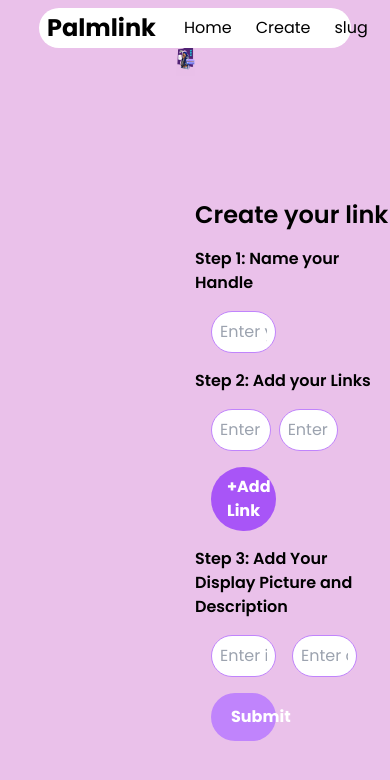
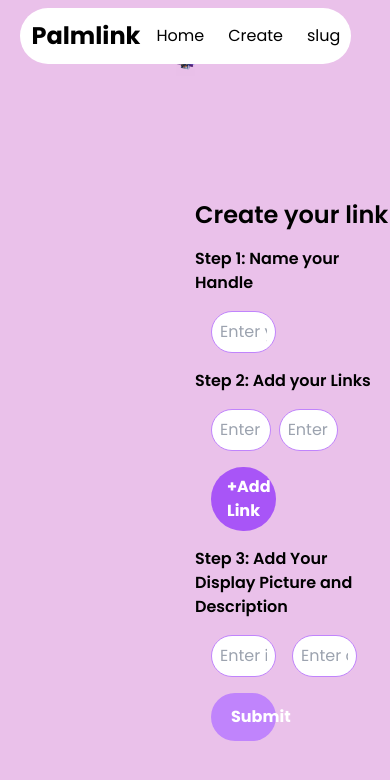
Before and after one commit to kumail-ahmad/myLink, a Next.js app: page /generate in a window 390 px wide. Shown: the top 780 px of the page. Built offline with nearby package versions, Linux system fonts and the light colour scheme; grey boxes are pictures that could not be loaded.

Commit message:
improved UI

```diff
--- a/app/components/Navbar.js
+++ b/app/components/Navbar.js
@@ -10,8 +10,8 @@ const Navbar = () => {
     <>
       {showNavbar && (
         <div className="container">
-          <nav className="bg-white w-[80vw] flex justify-between fixed top-2 md:top-10 right-[10vw] rounded-full  md:p-5 md:px-7 ">
-            <div className="logo&clickables flex items-center gap-3">
+          <nav className="bg-white md:w-[80vw] w-[85vw] flex justify-between fixed top-2 md:top-10 right-[10vw] rounded-full  px-1 p-2 md:p-5 md:px-7 ">
+            <div className="logo&clickables flex items-center md:gap-3">
               <div className="svg mx-2 flex items-center ">
                 <Link href="/">
                   {" "}
@@ -39,8 +39,8 @@ const Navbar = () => {
                   <Link href="withphoto">
                     <li className="hover:bg-gray-300 p-2 rounded">slug</li>
                   </Link>
-                  <li className="hover:bg-gray-300 p-2 rounded">Templates</li>
-                  <li className="hover:bg-gray-300 p-2 rounded">Templates</li>
+                  <li className="hover:bg-gray-300 p-2 rounded md:block hidden">Templates</li>
+                  <li className="hover:bg-gray-300 p-2 rounded md:block hidden">Templates</li>
                 </ul>
               </div>
             </div>
```
